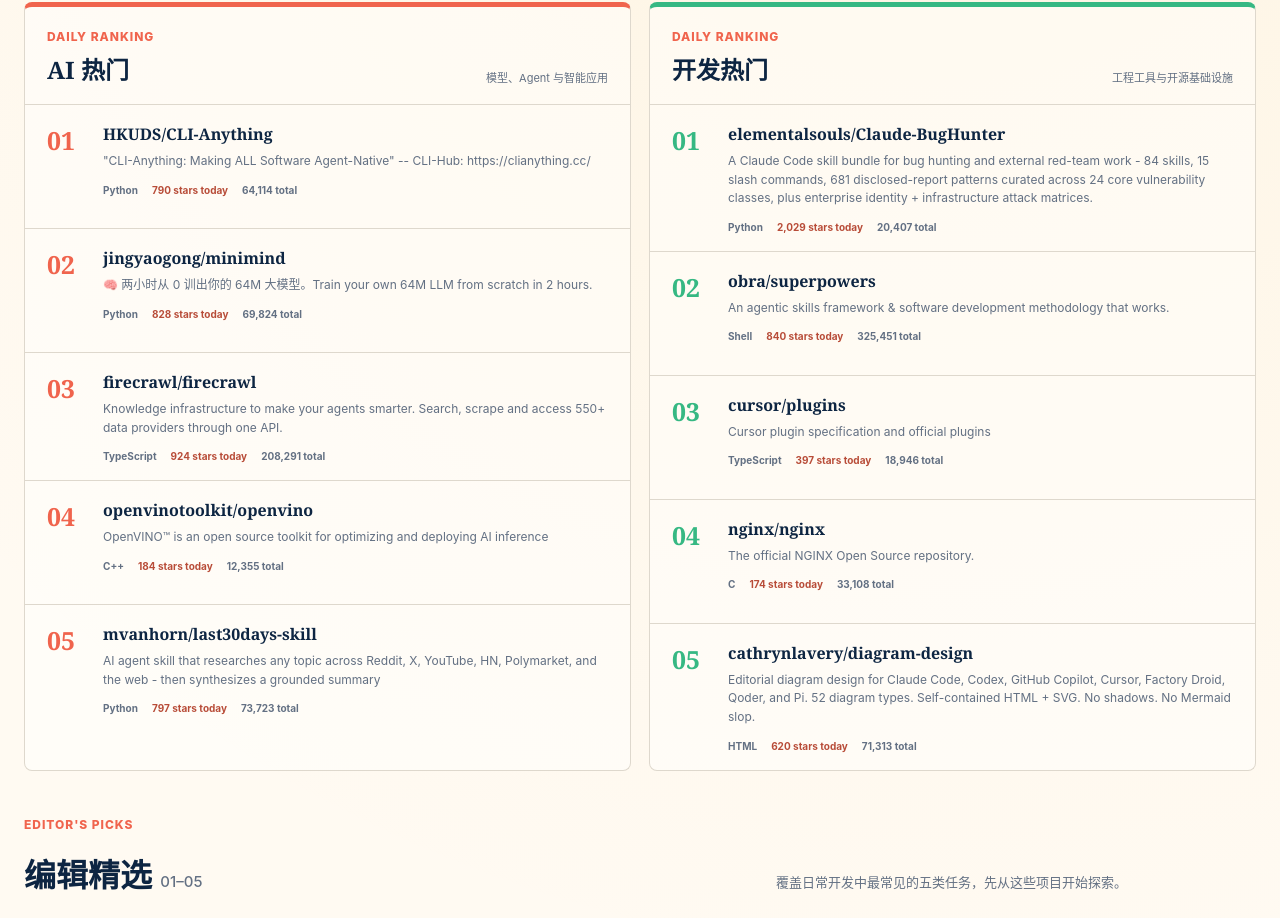
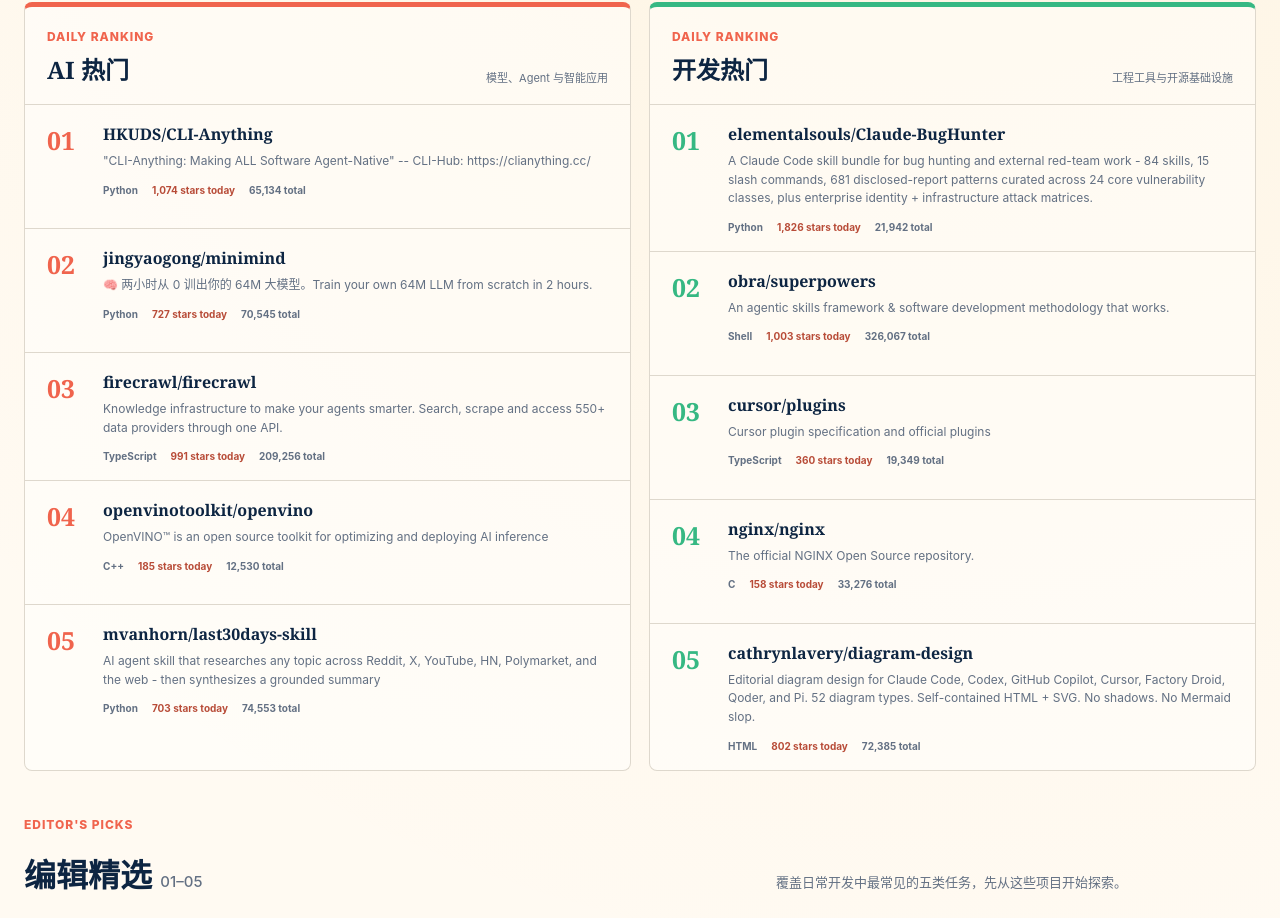
Before and after one commit to SomiW/AIShare, a plain HTML site: page index.html in a window 1280 px wide. Shown: the part 747-1665 px from the top of the page. Drawn offline with Linux system fonts and the light colour scheme.

Commit message:
data: update daily GitHub Trending

```diff
--- a/index.html
+++ b/index.html
@@ -56,7 +56,7 @@
           <h2>今日热门 <span>每日更新</span></h2>
         </div>
         <p>
-          更新于 2026-11-24 · 数据来源
+          更新于 2026-11-25 · 数据来源
           <a href="https://github.com/trending">GitHub Trending ↗</a>
         </p>
       </div>
@@ -77,8 +77,8 @@
               <p>&quot;CLI-Anything: Making ALL Software Agent-Native&quot; -- CLI-Hub: https://clianything.cc/</p>
               <div class="trending-meta">
                 <span>Python</span>
-                <span>790 stars today</span>
-                <span>64,114 total</span>
+                <span>1,074 stars today</span>
+                <span>65,134 total</span>
               </div>
             </div>
           </li>
@@ -89,8 +89,8 @@
               <p>🧠 两小时从 0 训出你的 64M 大模型。Train your own 64M LLM from scratch in 2 hours.</p>
               <div class="trending-meta">
                 <span>Python</span>
-                <span>828 stars today</span>
-                <span>69,824 total</span>
+                <span>727 stars today</span>
+                <span>70,545 total</span>
               </div>
             </div>
           </li>
@@ -101,8 +101,8 @@
               <p>Knowledge infrastructure to make your agents smarter. Search, scrape and access 550+ data providers through one API.</p>
               <div class="trending-meta">
                 <span>TypeScript</span>
-                <span>924 stars today</span>
-                <span>208,291 total</span>
+                <span>991 stars today</span>
+                <span>209,256 total</span>
               </div>
             </div>
           </li>
@@ -113,8 +113,8 @@
               <p>OpenVINO™ is an open source toolkit for optimizing and deploying AI inference</p>
               <div class="trending-meta">
                 <span>C++</span>
-                <span>184 stars today</span>
-                <span>12,355 total</span>
+                <span>185 stars today</span>
+                <span>12,530 total</span>
               </div>
             </div>
           </li>
@@ -125,8 +125,8 @@
               <p>AI agent skill that researches any topic across Reddit, X, YouTube, HN, Polymarket, and the web - then synthesizes a grounded summary</p>
               <div class="trending-meta">
                 <span>Python</span>
-                <span>797 stars today</span>
-                <span>73,723 total</span>
+                <span>703 stars today</span>
+                <span>74,553 total</span>
               </div>
             </div>
           </li>
@@ -148,8 +148,8 @@
               <p>A Claude Code skill bundle for bug hunting and external red-team work - 84 skills, 15 slash commands, 681 disclosed-report patterns curated across 24 core vulnerability classes, plus enterprise identity + infrastructure attack matrices.</p>
               <div class="trending-meta">
                 <span>Python</span>
-                <span>2,029 stars today</span>
-                <span>20,407 total</span>
+                <span>1,826 stars today</span>
+                <span>21,942 total</span>
               </div>
             </div>
           </li>
@@ -160,8 +160,8 @@
               <p>An agentic skills framework &amp; software development methodology that works.</p>
               <div class="trending-meta">
                 <span>Shell</span>
-                <span>840 stars today</span>
-                <span>325,451 total</span>
+                <span>1,003 stars today</span>
+                <span>326,067 total</span>
               </div>
             </div>
           </li>
@@ -172,8 +172,8 @@
               <p>Cursor plugin specification and official plugins</p>
               <div class="trending-meta">
                 <span>TypeScript</span>
-                <span>397 stars today</span>
-                <span>18,946 total</span>
+                <span>360 stars today</span>
+                <span>19,349 total</span>
               </div>
             </div>
           </li>
@@ -184,8 +184,8 @@
               <p>The official NGINX Open Source repository.</p>
               <div class="trending-meta">
                 <span>C</span>
-                <span>174 stars today</span>
-                <span>33,108 total</span>
+                <span>158 stars today</span>
+                <span>33,276 total</span>
               </div>
             </div>
           </li>
@@ -196,8 +196,8 @@
               <p>Editorial diagram design for Claude Code, Codex, GitHub Copilot, Cursor, Factory Droid, Qoder, and Pi. 52 diagram types. Self-contained HTML + SVG. No shadows. No Mermaid slop.</p>
               <div class="trending-meta">
                 <span>HTML</span>
-                <span>620 stars today</span>
-                <span>71,313 total</span>
+                <span>802 stars today</span>
+                <span>72,385 total</span>
               </div>
             </div>
           </li>
```
